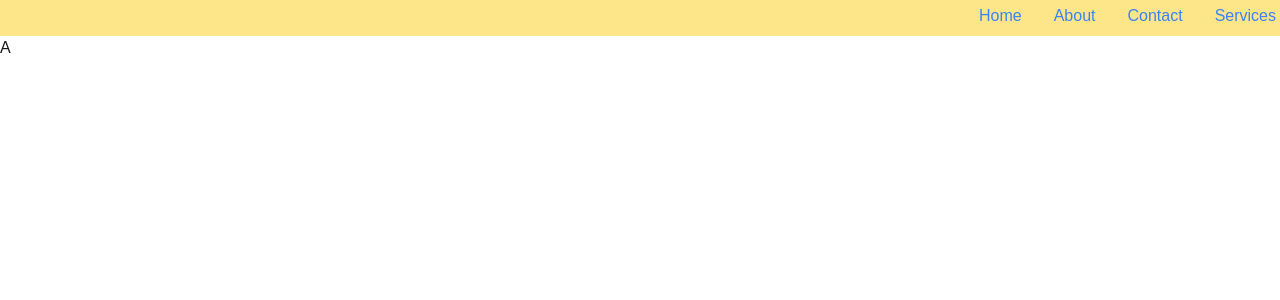
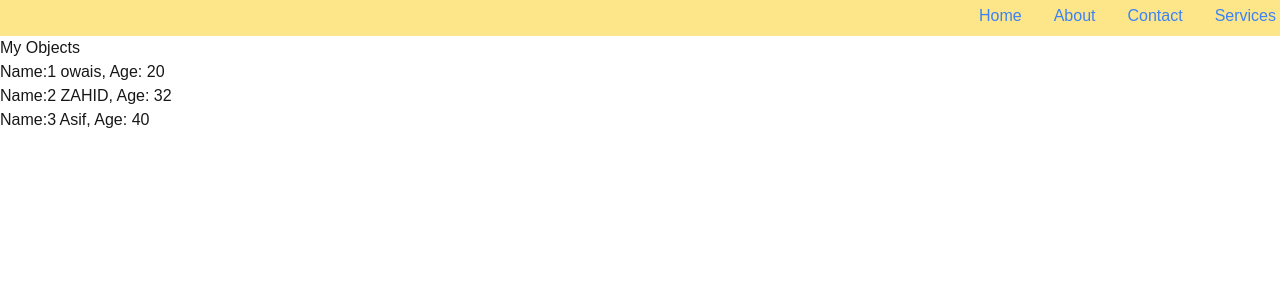
Before and after one commit to owaisyosuf/nextjs, a Next.js app in the folder my-app/: page /About in a window 1280 px wide. Shown: the top 300 px of the page. Built offline with nearby package versions, Linux system fonts and the light colour scheme.

Commit message:
map loop with array and object

```diff
--- a/my-app/src/app/About/page.tsx
+++ b/my-app/src/app/About/page.tsx
@@ -1,3 +1,47 @@
+import { Directortype } from "@/types/directorType";
+
 export default function About() {
-  return <div>A</div>;
+  let director_details = ["OWAIS ", "Hanif", "Zahid", "Ali"];
+  let director: Directortype[] = [
+    {
+      name: "owais",
+      age: 20,
+      address: "karachi",
+    },
+    {
+      name: "ZAHID",
+      age: 32,
+      address: "karachi",
+    },
+    {
+      name: "Asif",
+      age: 40,
+      address: "karachi",
+    },
+  ];
+
+  return (
+    <div>
+      {/* {director_details.map((index, value) => {
+        return (
+          <div>
+            <h1>
+              {value + 1}- {index}
+            </h1>
+          </div>
+        );
+      })} */}
+      <div>
+        <h1>My Objects</h1>
+        {/* Map through the array and render its content */}
+        <ul>
+          {director.map((item, index) => (
+            <li>
+              Name:{index + 1} {item.name}, Age: {item.age}
+            </li>
+          ))}
+        </ul>
+      </div>
+    </div>
+  );
 }
--- /dev/null
+++ b/my-app/src/types/directorType.ts
@@ -0,0 +1,5 @@
+export type Directortype = {
+  name: string;
+  age: number;
+  address: string;
+};
```
